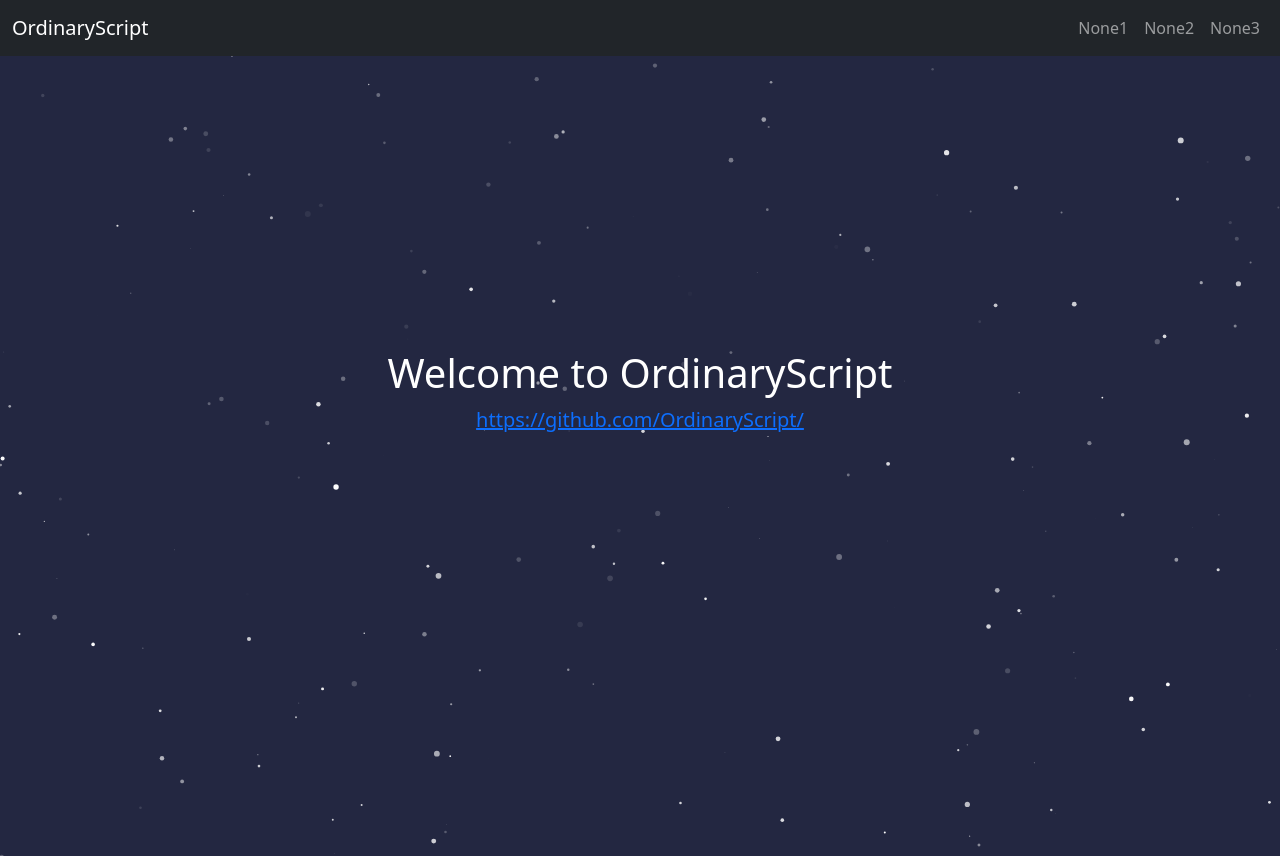
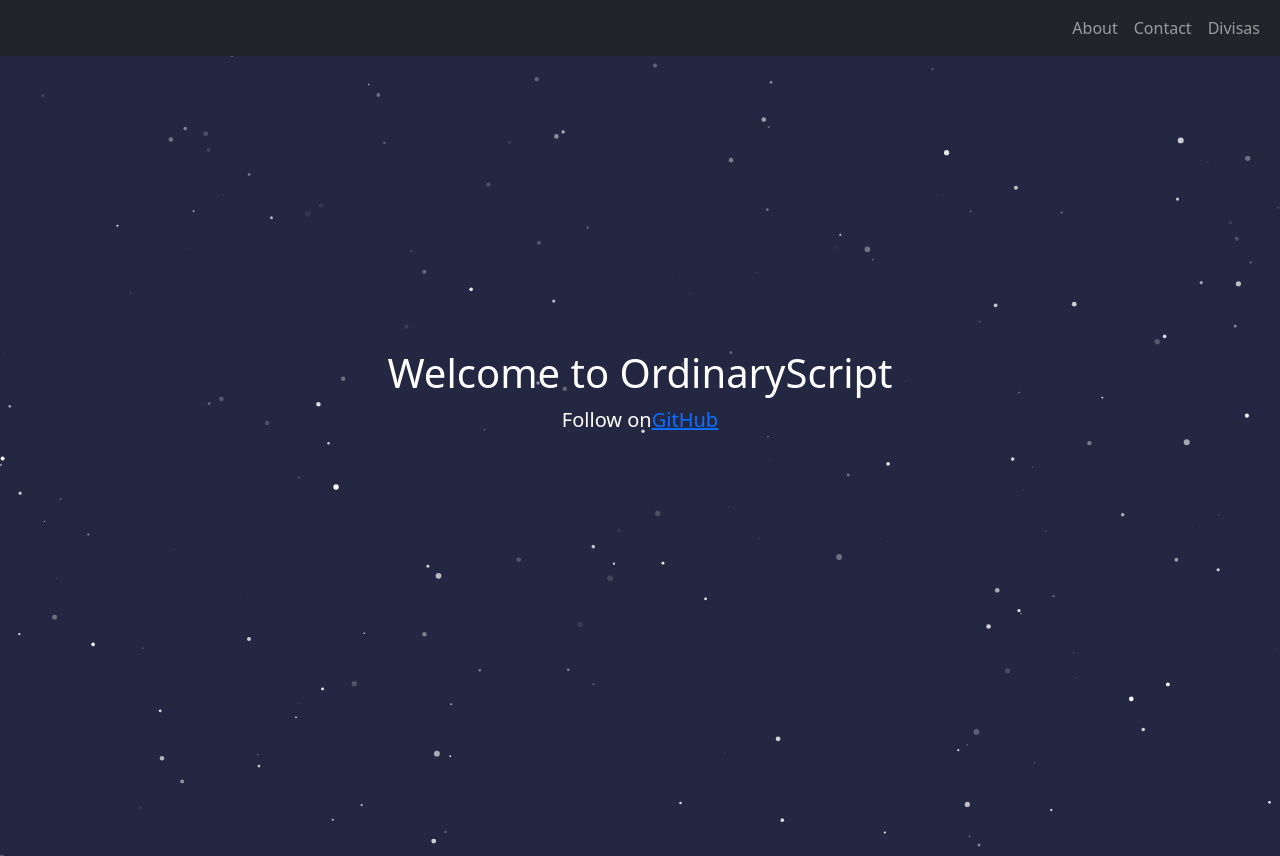
Before and after one commit to OrdinaryScript/ordinaryscript.github.io, a website: page index.html in a window 1280 px wide. Drawn offline with nearby package versions, Linux system fonts and the light colour scheme.

Commit message:
Update index.html

```diff
--- a/index.html
+++ b/index.html
@@ -1,10 +1,9 @@
 <!DOCTYPE html>
-<html lang="en">
+<html lang="es">
 <head>
   <meta charset="utf-8">
   <title>OrdinaryScript</title>
   <meta name="description" content="particles.js is a lightweight JavaScript library for creating particles.">
-  <meta name="author" content="Vincent Garreau" />
   <meta name="viewport" content="width=device-width, initial-scale=1.0, minimum-scale=1.0, maximum-scale=1.0, user-scalable=no">
   <link rel="shortcut icon" href="plugins/img/icon.svg" />
   <link rel="stylesheet" media="screen" href="plugins/css/particles.css">
@@ -14,15 +13,15 @@
   <!-- Navbar -->
   <nav class="navbar navbar-expand-lg navbar-dark bg-dark">
     <div class="container-fluid">
-      <a class="navbar-brand" href="#">OrdinaryScript</a>
+      <a class="navbar-brand" href="#"></a>
       <button class="navbar-toggler" type="button" data-bs-toggle="collapse" data-bs-target="#navbarNav" aria-controls="navbarNav" aria-expanded="false" aria-label="Toggle navigation">
         <span class="navbar-toggler-icon"></span>
       </button>
       <div class="collapse navbar-collapse" id="navbarNav">
         <ul class="navbar-nav ms-auto">
-          <li class="nav-item"><a class="nav-link" href="#">None1</a></li>
-          <li class="nav-item"><a class="nav-link" href="#">None2</a></li>
-          <li class="nav-item"><a class="nav-link" href="#">None3</a></li>
+          <li class="nav-item"><a class="nav-link" href="#">About</a></li>
+          <li class="nav-item"><a class="nav-link" href="#">Contact</a></li>
+          <li class="nav-item"><a class="nav-link" href="#">Divisas</a></li>
         </ul>
       </div>
     </div>
@@ -34,7 +33,7 @@
   <!-- Welcome Message -->
   <div class="container text-center text-white position-absolute top-50 start-50 translate-middle">
     <h1>Welcome to OrdinaryScript</h1>
-    <p class="lead"><a href="url">https://github.com/OrdinaryScript/</a></p>
+    <p class="lead">Follow on<a class="lead "href="https://github.com/OrdinaryScript/">GitHub</a></p>
   </div>
 
   <!-- scripts -->
```
